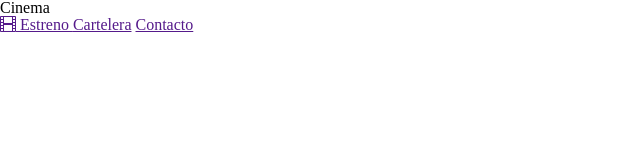
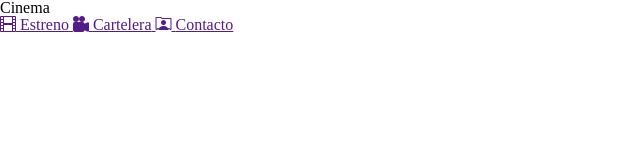
Before and after one commit to medi77na/cine_RIWI, a plain HTML site: page index.html in a window 1280 px wide. Shown: the full height of the page, 0-640 px from the left. Drawn offline with nearby package versions, Linux system fonts and the light colour scheme.

Commit message:
Creación de NAV

```diff
--- a/index.html
+++ b/index.html
@@ -28,10 +28,16 @@
         <nav class="header__nav nav">
             <a href="" class="nav__a">
                 <i class="bi bi-film"></i>
-                Estreno
+                <span>Estreno</span>
             </a>
-            <a href="" class="nav__a">Cartelera</a>
-            <a href="" class="nav__a">Contacto</a>
+            <a href="" class="nav__a">
+                <i class="bi bi-camera-reels-fill"></i>
+                <span>Cartelera</span>
+            </a>
+            <a href="" class="nav__a">
+                <i class="bi bi-person-rolodex"></i>
+                <span>Contacto</span>
+            </a>
         </nav>
     </header>
     <main>
```
